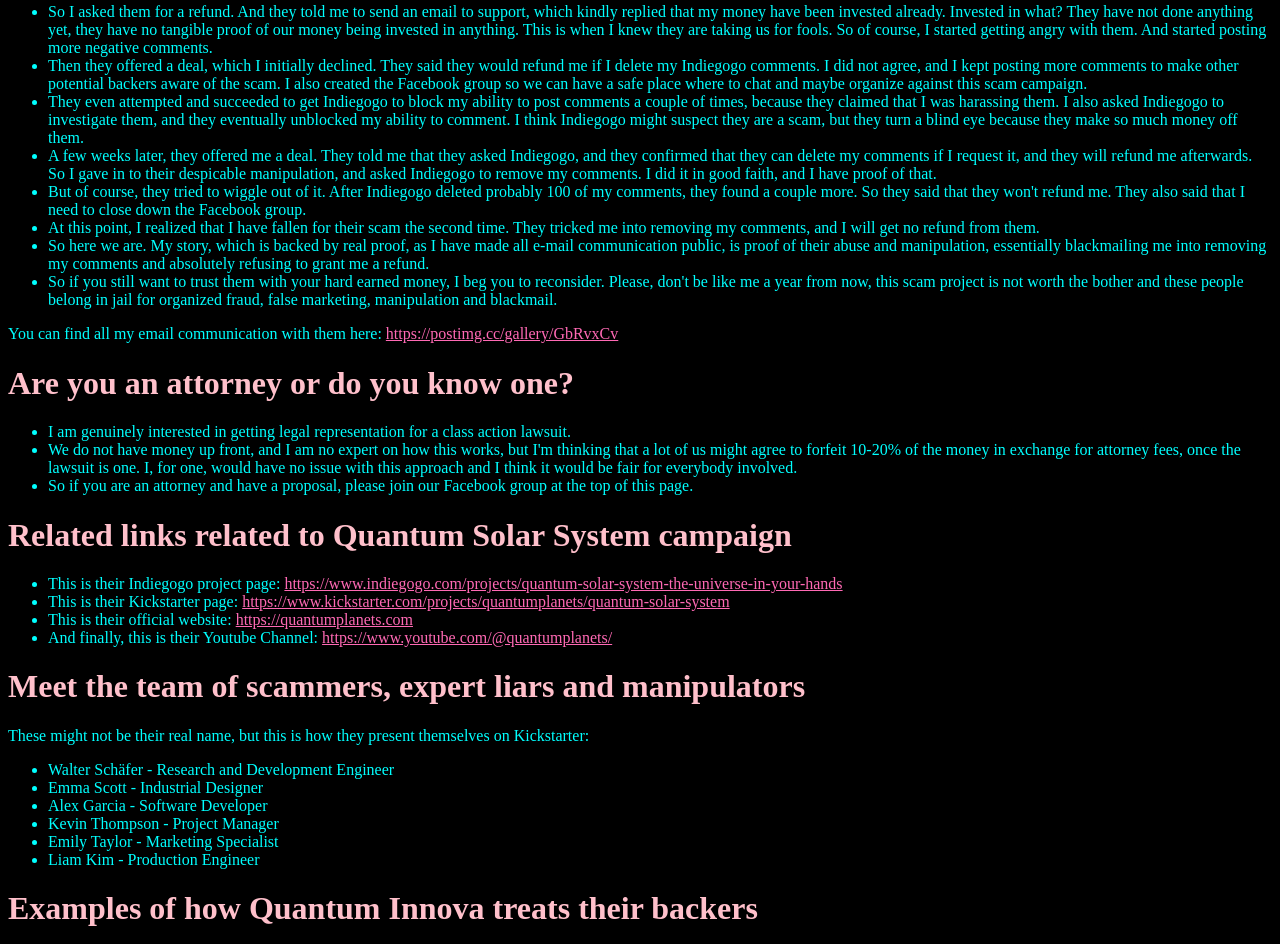
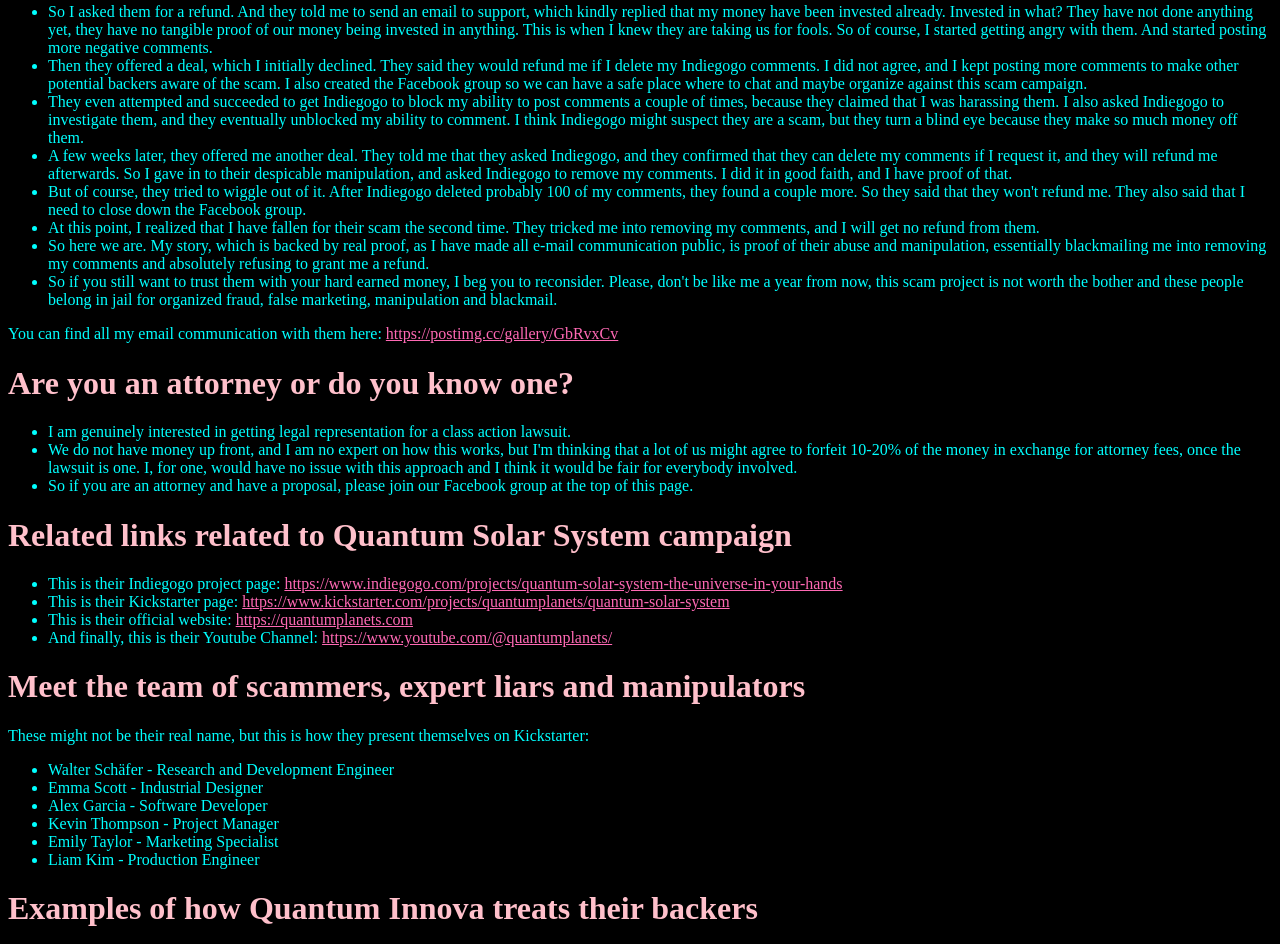
Before and after one commit to scammed-by-quantum-solar-system/scammed-by-quantum-solar-system, a plain HTML site: page index.html in a window 1280 px wide. Shown: the part 1830-2774 px from the top of the page. Drawn offline with Linux system fonts and the light colour scheme.

Commit message:
Update index.html

```diff
--- a/index.html
+++ b/index.html
@@ -89,7 +89,7 @@ strong {
 <li>So I asked them for a refund. And they told me to send an email to support, which kindly replied that my money have been invested already. Invested in what? They have not done anything yet, they have no tangible proof of our money being invested in anything. This is when I knew they are taking us for fools. So of course, I started getting angry with them. And started posting more negative comments.</li>
 <li>Then they offered a deal, which I initially declined. They said they would refund me if I delete my Indiegogo comments. I did not agree, and I kept posting more comments to make other potential backers aware of the scam. I also created the Facebook group so we can have a safe place where to chat and maybe organize against this scam campaign.</li>
 <li>They even attempted and succeeded to get Indiegogo to block my ability to post comments a couple of times, because they claimed that I was harassing them. I also asked Indiegogo to investigate them, and they eventually unblocked my ability to comment. I think Indiegogo might suspect they are a scam, but they turn a blind eye because they make so much money off them.</li>
-<li>A few weeks later, they offered me a deal. They told me that they asked Indiegogo, and they confirmed that they can delete my comments if I request it, and they will refund me afterwards. So I gave in to their despicable manipulation, and asked Indiegogo to remove my comments. I did it in good faith, and I have proof of that.</li>
+<li>A few weeks later, they offered me another deal. They told me that they asked Indiegogo, and they confirmed that they can delete my comments if I request it, and they will refund me afterwards. So I gave in to their despicable manipulation, and asked Indiegogo to remove my comments. I did it in good faith, and I have proof of that.</li>
 <li>But of course, they tried to wiggle out of it. After Indiegogo deleted probably 100 of my comments, they found a couple more. So they said that they won't refund me. They also said that I need to close down the Facebook group.</li>
 <li>At this point, I realized that I have fallen for their scam the second time. They tricked me into removing my comments, and I will get no refund from them.</li>
 <li>So here we are. My story, which is backed by real proof, as I have made all e-mail communication public, is proof of their abuse and manipulation, essentially blackmailing me into removing my comments and absolutely refusing to grant me a refund.</li>
```
